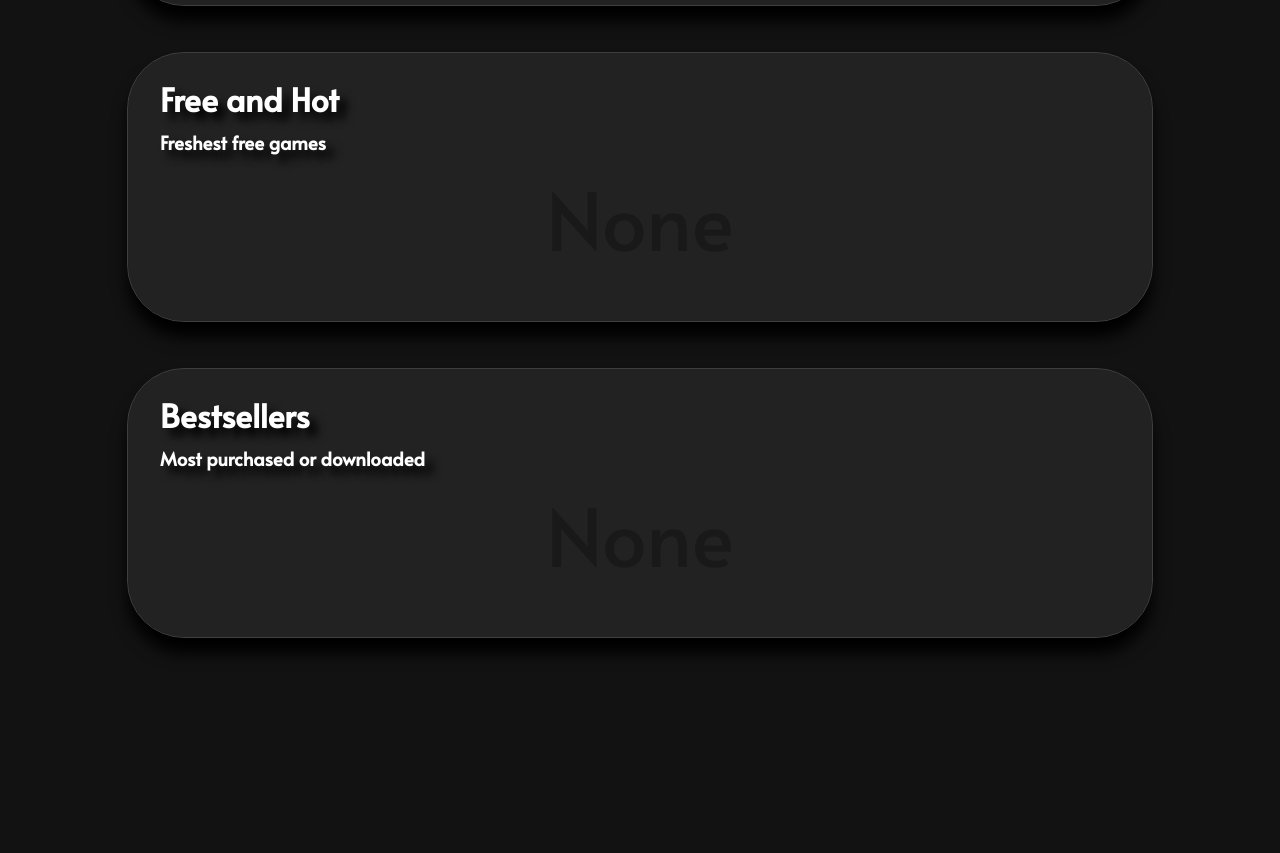
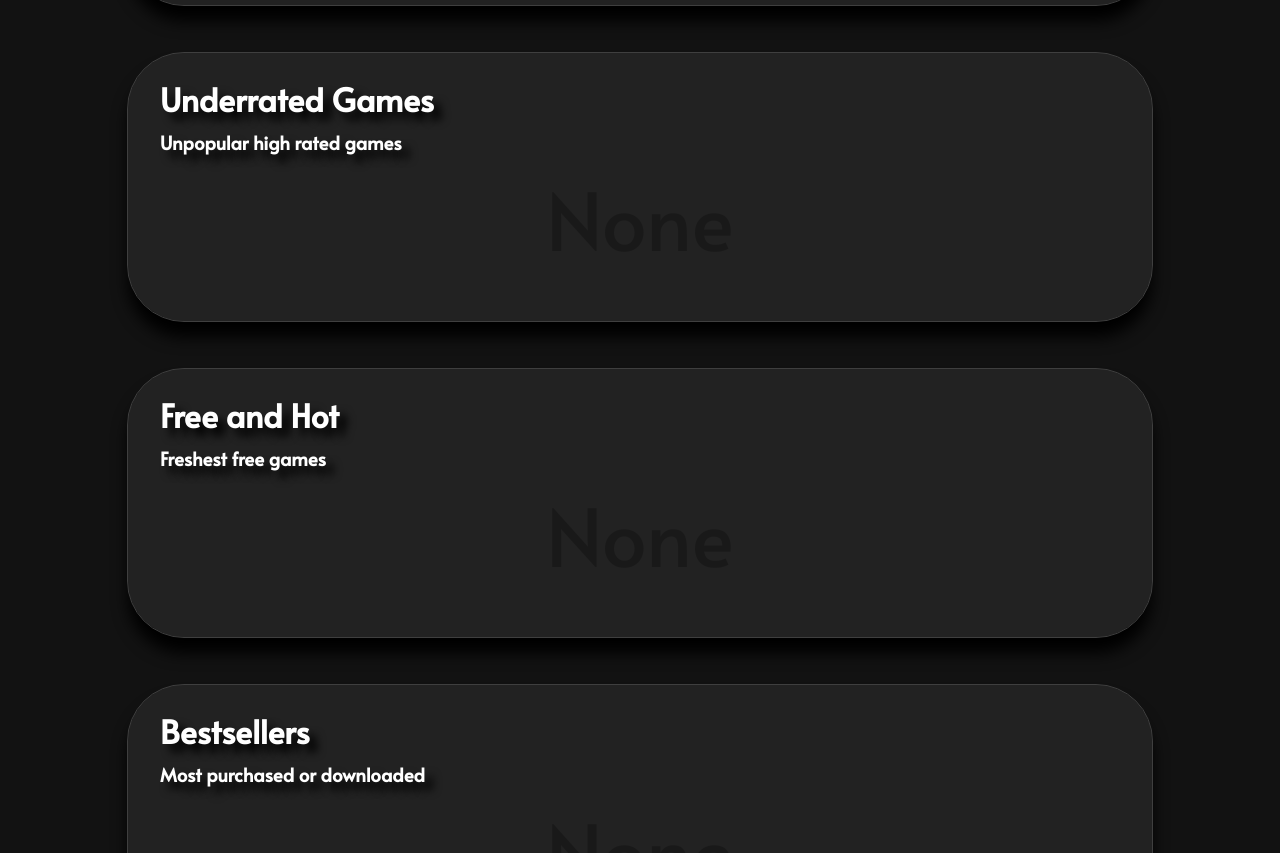
Before and after one commit to Scalewreck-epic/ouzox-website, a plain HTML site: page index.html in a window 1280 px wide. Shown: the part 1393-2246 px from the top of the page. Drawn offline with Linux system fonts and the light colour scheme; no server answers.

Commit message:
Update index.html

```diff
--- a/index.html
+++ b/index.html
@@ -84,6 +84,13 @@
 				<div class="market" id="genres-list">
 				</div>
 			</div>
+			<div class="category" id="underrated-games">
+				<h1>Underrated Games</h1>
+				<h3>Unpopular high rated games</h3>
+				<div class="category-none">None</div>
+				<div class="market" id="underrated-games-list">
+				</div>
+			</div>
 			<div class="category" id="freehot-games">
 				<h1>Free and Hot</h1>
 				<h3>Freshest free games</h3>
```
